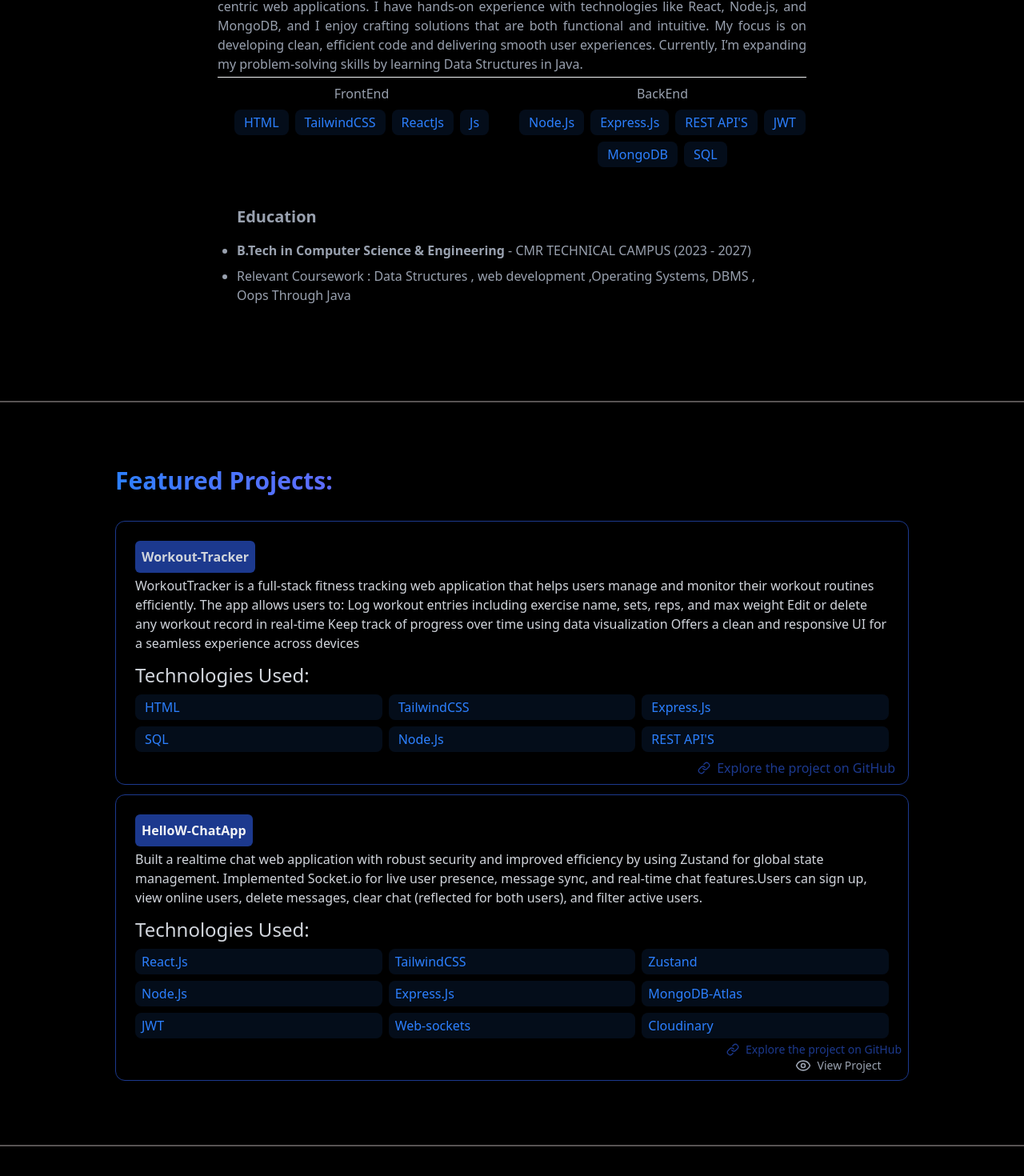
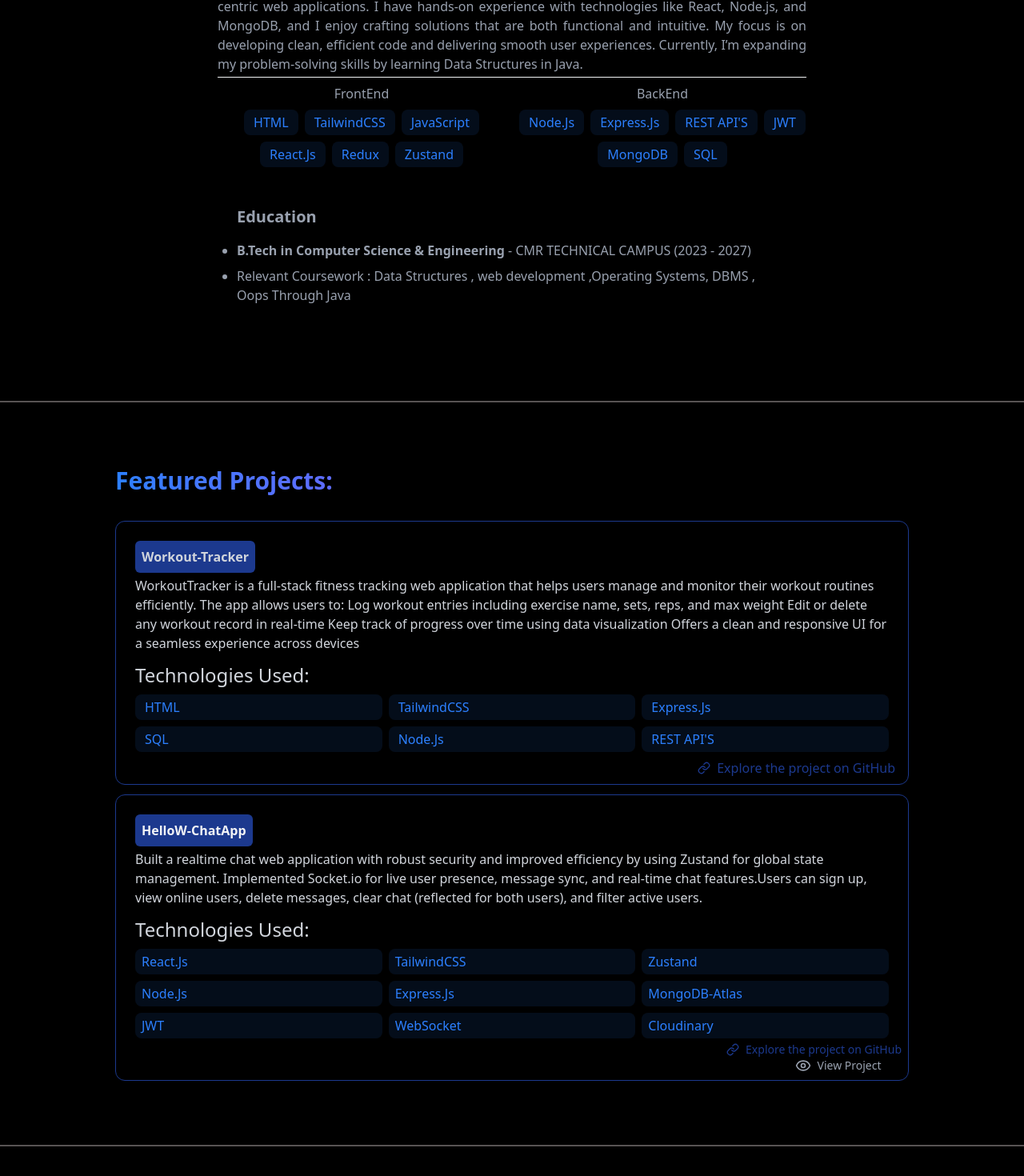
Before and after one commit to M-ADARSHCHARY/AdarshChary-Portfolio, a React (Vite) app: page / in a window 1280 px wide. Shown: the part 834-2304 px from the top of the page at 80% size. Built offline with nearby package versions, Linux system fonts and the light colour scheme.

Commit message:
skills added

```diff
--- a/src/components/sections/About.jsx
+++ b/src/components/sections/About.jsx
@@ -1,7 +1,7 @@
 import React from 'react'
 
 const About = () => {
-const frontEndSkills = ["HTML","TailwindCSS","ReactJs","Js"]
+const frontEndSkills = ["HTML","TailwindCSS","JavaScript","React.Js","Redux","Zustand"]
 const backEndSkills = ["Node.Js","Express.Js","REST API'S","JWT","MongoDB","SQL"]
 
   return (
--- a/src/components/sections/Projects.jsx
+++ b/src/components/sections/Projects.jsx
@@ -43,7 +43,7 @@ const Projects = () => {
                     <h4 className="mt-3 text-gray-300 font-semi-bold text-2xl">Technologies Used:</h4>
                     <div className="grid md:grid-cols-3 gap-2 grid-cols-2 mt-2 mb-7">
                         {
-                            ["React.Js","TailwindCSS","Zustand","Node.Js","Express.Js","MongoDB-Atlas","JWT","Web-sockets","Cloudinary"].map((skill,key)=>(
+                            ["React.Js","TailwindCSS","Zustand","Node.Js","Express.Js","MongoDB-Atlas","JWT","WebSocket","Cloudinary"].map((skill,key)=>(
                                 <span key={key} className="text-blue-500 bg-blue-500/10 py-1 px-2 rounded-lg">
                                               {skill}
                                 </span>
```
